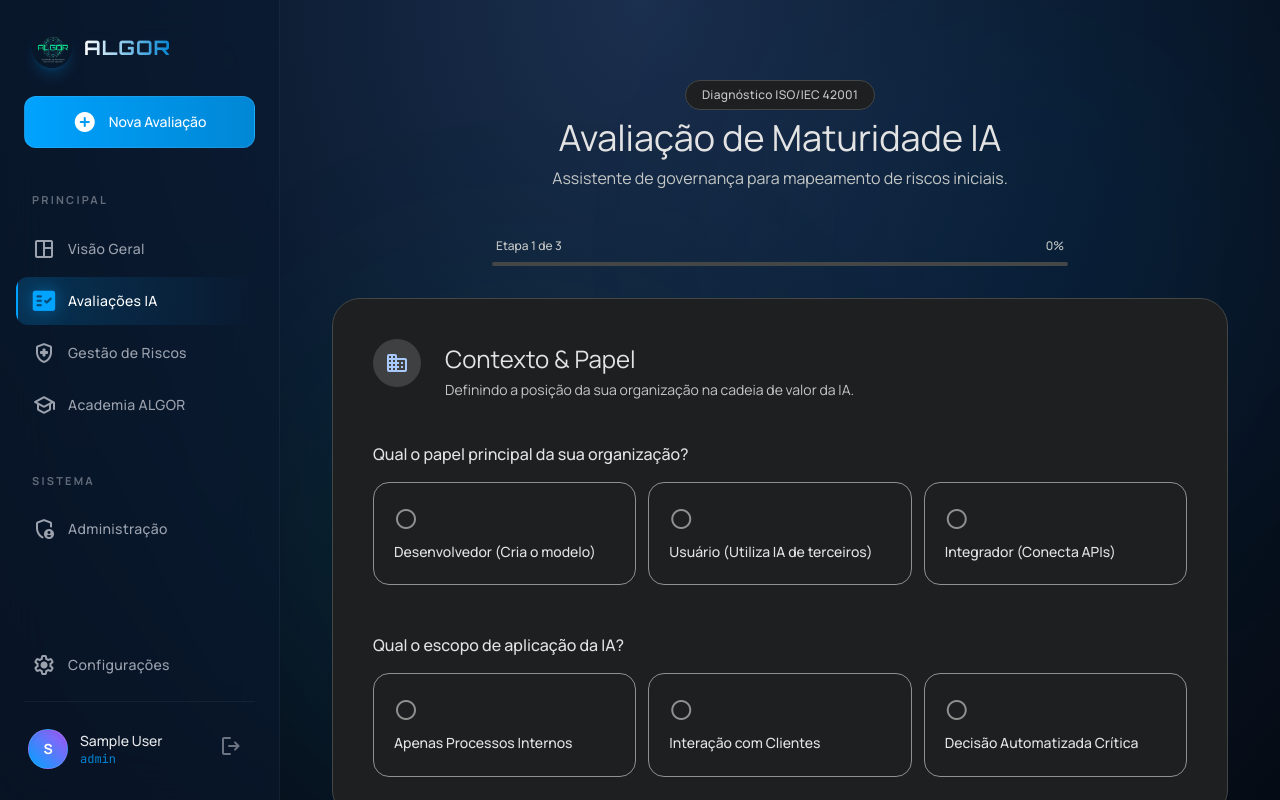
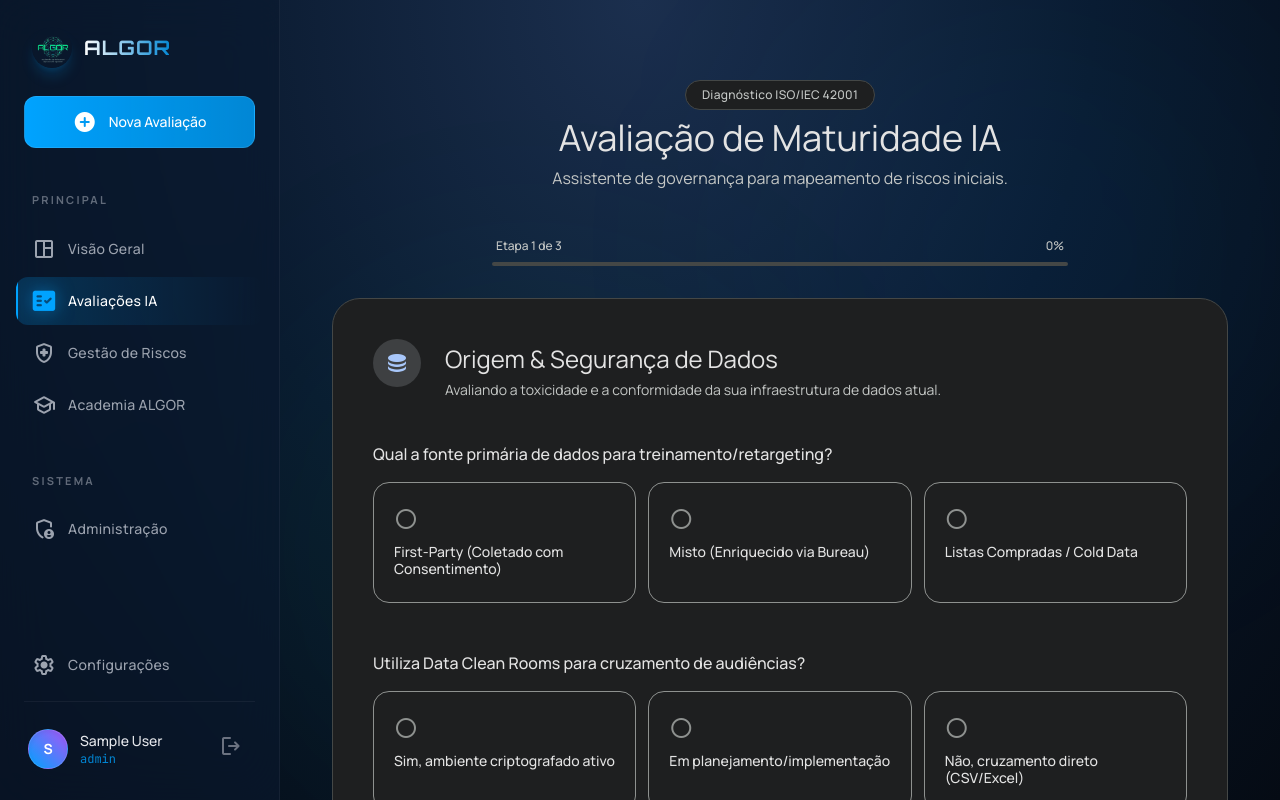
Before and after one commit to HUB7-code/algorbrasil, a Next.js app in the folder frontend/: page /dashboard/assessments/new in a window 1280 px wide. Built offline with nearby package versions, Linux system fonts and the light colour scheme; sample sign-in values are in the browser's storage; a web font is replaced by a local one.

Commit message:
feat(content): update methodology and footer to growth ai compliant v2.0

```diff
--- a/frontend/components/Footer.tsx
+++ b/frontend/components/Footer.tsx
@@ -25,11 +25,11 @@ export default function Footer() {
                             Transformando riscos tecnológicos em ativos estratégicos auditáveis.
                         </p>
 
-                        {/* Trust Badge: AI Transparency */}
+                        {/* Trust Badge: Enterprise Security */}
                         <div className="inline-flex items-center gap-2 px-3 py-1 rounded border border-brand-blue/20 bg-brand-navy/50">
                             <Activity className="w-3 h-3 text-brand-green" />
                             <span className="font-mono text-[10px] text-brand-green uppercase tracking-wide">
-                                AI & Human Oversight
+                                Verified ALGOR Infrastructure
                             </span>
                         </div>
                     </div>
@@ -39,8 +39,8 @@ export default function Footer() {
                         <h4 className="font-mono text-xs font-bold text-white uppercase tracking-widest mb-6">Plataforma</h4>
                         <ul className="space-y-3 font-mono text-xs text-gray-400">
                             <li><Link href="/login" className="hover:text-brand-green transition-colors">Console do Membro</Link></li>
-                            <li><Link href="/register?persona=tech" className="hover:text-brand-green transition-colors">API & Integrações</Link></li>
-                            <li><Link href="#" className="hover:text-brand-green transition-colors">Status do Sistema</Link></li>
+                            <li><Link href="/register?persona=tech" className="hover:text-brand-green transition-colors">API & Webhooks</Link></li>
+                            <li><Link href="#" className="hover:text-brand-green transition-colors">Relatório de Transparência</Link></li>
                         </ul>
                     </div>
 
@@ -48,9 +48,9 @@ export default function Footer() {
                     <div>
                         <h4 className="font-mono text-xs font-bold text-white uppercase tracking-widest mb-6">Soluções</h4>
                         <ul className="space-y-3 font-mono text-xs text-gray-400">
-                            <li><Link href="/register" className="hover:text-brand-green transition-colors">Diagnóstico ISO 42001</Link></li>
-                            <li><Link href="#" className="hover:text-brand-green transition-colors">Adequação PL 2338</Link></li>
-                            <li><Link href="#" className="hover:text-brand-green transition-colors">Auditoria de Algoritmos</Link></li>
+                            <li><Link href="/register" className="hover:text-brand-green transition-colors">Fortress Assessment</Link></li>
+                            <li><Link href="#" className="hover:text-brand-green transition-colors">Data Clean Rooms</Link></li>
+                            <li><Link href="#" className="hover:text-brand-green transition-colors">Auditoria de Viés</Link></li>
                         </ul>
                     </div>
 
@@ -58,9 +58,9 @@ export default function Footer() {
                     <div>
                         <h4 className="font-mono text-xs font-bold text-white uppercase tracking-widest mb-6">Governança</h4>
                         <ul className="space-y-3 font-mono text-xs text-gray-400">
-                            <li><Link href="#" className="flex items-center gap-2 hover:text-brand-green transition-colors"><ShieldCheck className="w-3 h-3" /> Portal do Titular de Dados</Link></li>
-                            <li><Link href="#" className="flex items-center gap-2 hover:text-brand-green transition-colors"><Lock className="w-3 h-3" /> Preferências de Privacidade</Link></li>
-                            <li><Link href="#" className="hover:text-brand-green transition-colors">Declaração de Transparência</Link></li>
+                            <li><Link href="#" className="flex items-center gap-2 hover:text-brand-green transition-colors"><ShieldCheck className="w-3 h-3" /> Portal do Titular (DSR)</Link></li>
+                            <li><Link href="#" className="flex items-center gap-2 hover:text-brand-green transition-colors"><Lock className="w-3 h-3" /> Política de IA & Dados</Link></li>
+                            <li><Link href="#" className="hover:text-brand-green transition-colors">Status: ISO 42001 Native</Link></li>
                         </ul>
                     </div>
                 </div>
@@ -68,7 +68,7 @@ export default function Footer() {
                 {/* Bottom Bar */}
                 <div className="pt-8 border-t border-brand-blue/5 flex flex-col md:flex-row justify-between items-center gap-4">
                     <p className="font-mono text-[10px] text-gray-500">
-                        © 2024 Algor Brasil. Todos os direitos reservados.
+                        © 2025 Algor Brasil. Todos os direitos reservados.
                     </p>
 
                     {/* ISO Badges Placeholders */}
--- a/frontend/components/dashboard/assessments/AssessmentWizard.tsx
+++ b/frontend/components/dashboard/assessments/AssessmentWizard.tsx
@@ -8,79 +8,79 @@ import { motion, AnimatePresence } from "framer-motion";
 // Schema de Perguntas (Mantido)
 const STEPS = [
     {
-        id: "context",
-        title: "Contexto & Papel",
-        description: "Definindo a posição da sua organização na cadeia de valor da IA.",
-        icon: "domain", // Google Material Icon Name
+        id: "data_provenance",
+        title: "Origem & Segurança de Dados",
+        description: "Avaliando a toxicidade e a conformidade da sua infraestrutura de dados atual.",
+        icon: "database", // Google Material Icon
         questions: [
             {
-                id: "role",
-                text: "Qual o papel principal da sua organização?",
+                id: "data_source",
+                text: "Qual a fonte primária de dados para treinamento/retargeting?",
                 options: [
-                    { value: "provider", label: "Desenvolvedor (Cria o modelo)", score: 10 },
-                    { value: "deployer", label: "Usuário (Utiliza IA de terceiros)", score: 5 },
-                    { value: "integrator", label: "Integrador (Conecta APIs)", score: 8 }
+                    { value: "first_party_clean", label: "First-Party (Coletado com Consentimento)", score: 10 },
+                    { value: "mixed_enriched", label: "Misto (Enriquecido via Bureau)", score: 5 },
+                    { value: "third_party_bought", label: "Listas Compradas / Cold Data", score: 0 }
                 ]
             },
             {
-                id: "scope",
-                text: "Qual o escopo de aplicação da IA?",
+                id: "clean_room",
+                text: "Utiliza Data Clean Rooms para cruzamento de audiências?",
                 options: [
-                    { value: "internal", label: "Apenas Processos Internos", score: 10 },
-                    { value: "customer", label: "Interação com Clientes", score: 5 },
-                    { value: "decision", label: "Decisão Automatizada Crítica", score: 0 }
+                    { value: "active", label: "Sim, ambiente criptografado ativo", score: 10 },
+                    { value: "planned", label: "Em planejamento/implementação", score: 5 },
+                    { value: "none", label: "Não, cruzamento direto (CSV/Excel)", score: 0 }
                 ]
             }
         ]
     },
     {
-        id: "risk_level",
-        title: "Classificação de Risco",
-        description: "Identificando o nível regulatório (EU AI Act).",
-        icon: "warning",
+        id: "consent_velocity",
+        title: "Velocidade de Consentimento",
+        description: "Capacidade de respeitar os direitos do titular em tempo real (LGPD Art. 18).",
+        icon: "speed",
         questions: [
             {
-                id: "data_category",
-                text: "O sistema processa dados sensíveis?",
+                id: "opt_out_mechanism",
+                text: "O que acontece quando um lead pede Opt-out?",
                 options: [
-                    { value: "none", label: "Não processa dados pessoais", score: 10 },
-                    { value: "personal", label: "Dados pessoais comuns", score: 5 },
-                    { value: "sensitive", label: "Dados sensíveis/biométricos", score: 0 }
+                    { value: "automated_realtime", label: "Remoção automática em < 24h", score: 10 },
+                    { value: "manual_process", label: "Processo manual (Planilha)", score: 3 },
+                    { value: "ignored", label: "Não há processo definido", score: 0 }
                 ]
             },
             {
-                id: "criticality",
-                text: "Risco de impacto em direitos fundamentais?",
+                id: "cookie_sync",
+                text: "Sua IA de retargeting respeita o Consent Mode?",
                 options: [
-                    { value: "no", label: "Impacto mínimo/reversível", score: 10 },
-                    { value: "reputation", label: "Apenas financeiro/reputação", score: 5 },
-                    { value: "rights", label: "Risco a direitos fundamentais", score: 0 }
+                    { value: "full_sync", label: "Sim, bloqueia cookies sem aceite", score: 10 },
+                    { value: "partial", label: "Apenas aviso de banner", score: 5 },
+                    { value: "none", label: "Ignora preferências", score: 0 }
                 ]
             }
         ]
     },
     {
-        id: "governance",
-        title: "Maturidade de Governança",
-        description: "Avaliação de controles administrativos e humanos.",
-        icon: "gavel",
+        id: "brand_safety",
+        title: "Segurança de Marca & IA",
+        description: "Mitigação de riscos de alucinação e danos à reputação.",
+        icon: "shield",
         questions: [
             {
-                id: "policy",
-                text: "Existe Política de Uso de IA documentada?",
+                id: "creative_review",
+                text: "Como os criativos gerados por IA são validados?",
                 options: [
-                    { value: "documented", label: "Sim, aprovada e comunicada", score: 10 },
-                    { value: "draft", label: "Em rascunho/informal", score: 5 },
-                    { value: "none", label: "Inexistente", score: 0 }
+                    { value: "human_audit", label: "Auditoria Humana (HITL)", score: 10 },
+                    { value: "automated_check", label: "Checagem automatizada básica", score: 5 },
+                    { value: "no_review", label: "Publicação direta sem revisão", score: 0 }
                 ]
             },
             {
-                id: "human_oversight",
-                text: "Nível de Supervisão Humana (HITL)?",
+                id: "hallucination_risk",
+                text: "Seu chatbot de vendas tem travas de segurança?",
                 options: [
-                    { value: "total", label: "Validação humana total", score: 10 },
-                    { value: "partial", label: "Amostragem/Pós-evento", score: 5 },
-                    { value: "none", label: "Autonomia total", score: 0 }
+                    { value: "rag_controlled", label: "RAG estrito (Base de conhecimento fechada)", score: 10 },
+                    { value: "prompt_eng", label: "Apenas Prompt Engineering", score: 5 },
+                    { value: "open_model", label: "Modelo Aberto (Cria livremente)", score: 0 }
                 ]
             }
         ]
```
Also changed, not shown: frontend/components/MethodologySection.tsx (+8 -8 lines).
